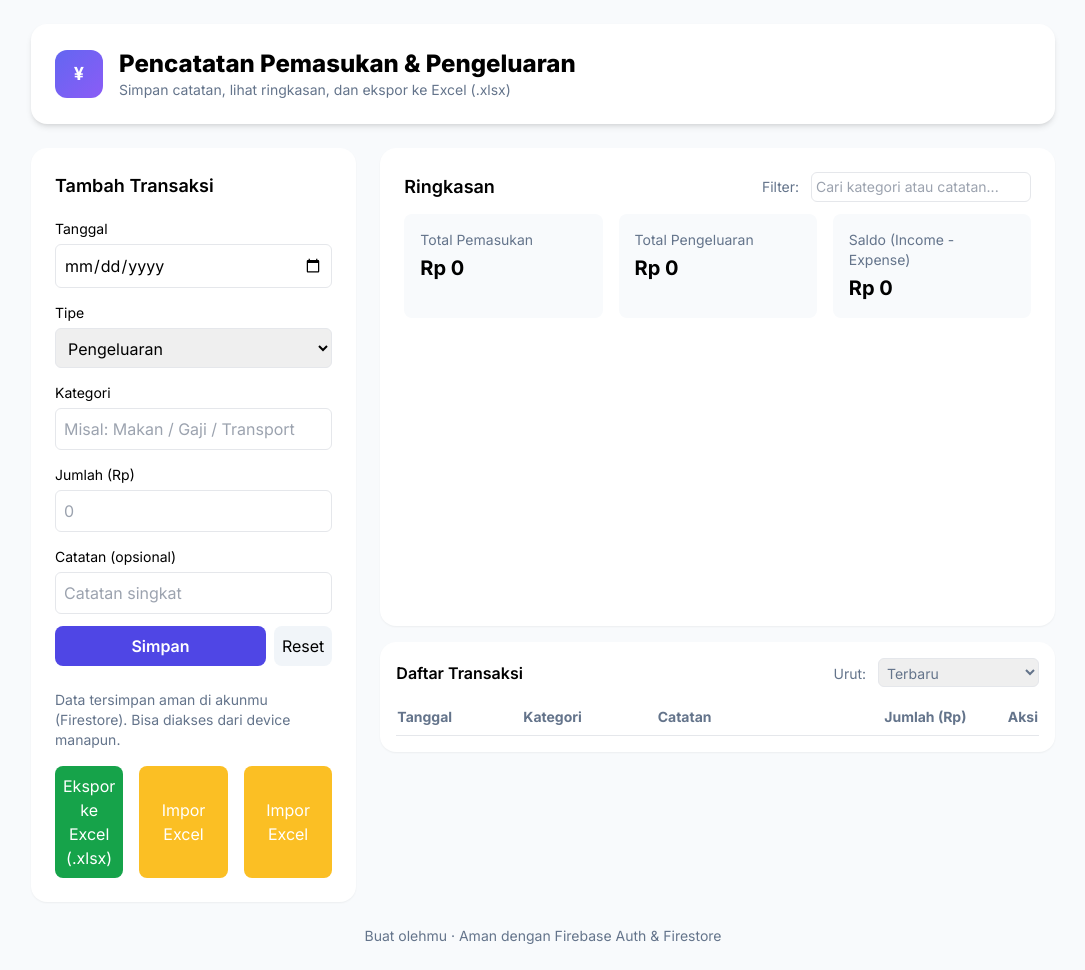
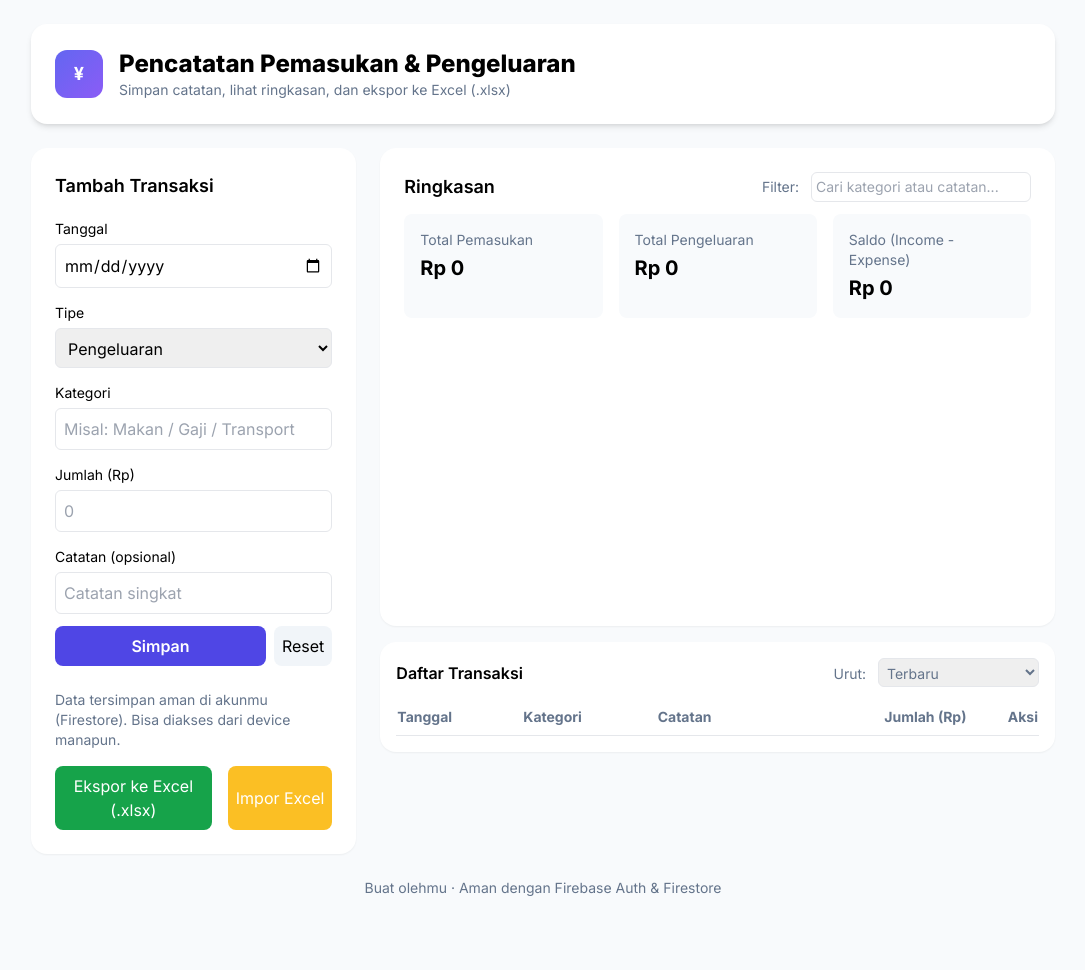
Before and after one commit to MoonD281004/CashFlowOnline, a plain HTML site: page PerhitunganPengeluaranPublish.html in a window 1280 px wide. Shown: the whole page, without its empty margins (97-1182 px from the left). After the commit the page ends 922 px from the top, so only its background shows below. Drawn offline with nearby package versions, Linux system fonts and the light colour scheme; no server answers.

Commit message:
Update PerhitunganPengeluaranPublish.html

```diff
--- a/PerhitunganPengeluaranPublish.html
+++ b/PerhitunganPengeluaranPublish.html
@@ -66,7 +66,6 @@
 
           <div class="mt-4 flex gap-2">
             <button id="exportXlsx" class="bg-green-600 text-white p-2 rounded-lg flex-1">Ekspor ke Excel (.xlsx)</button>
-            <button id="importXlsx" class="bg-amber-400 text-white p-2 rounded-lg ml-2">Impor Excel</button>
           </div>
         </div>
       </section>
```
